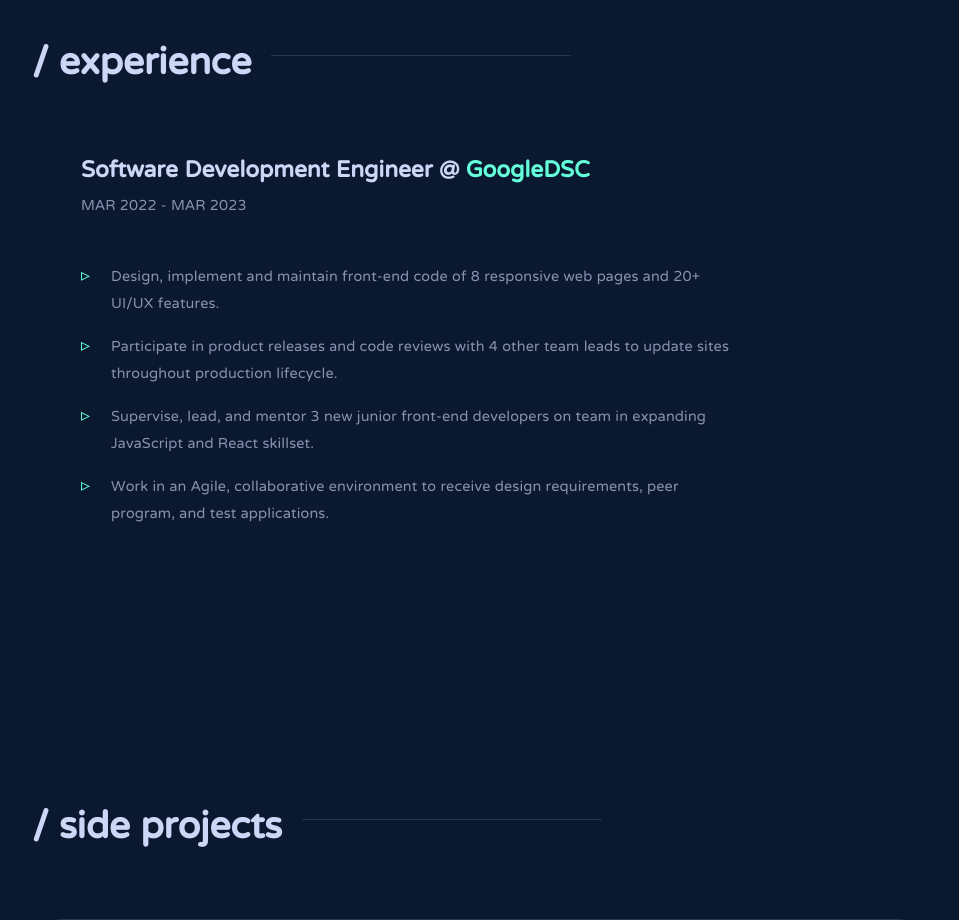
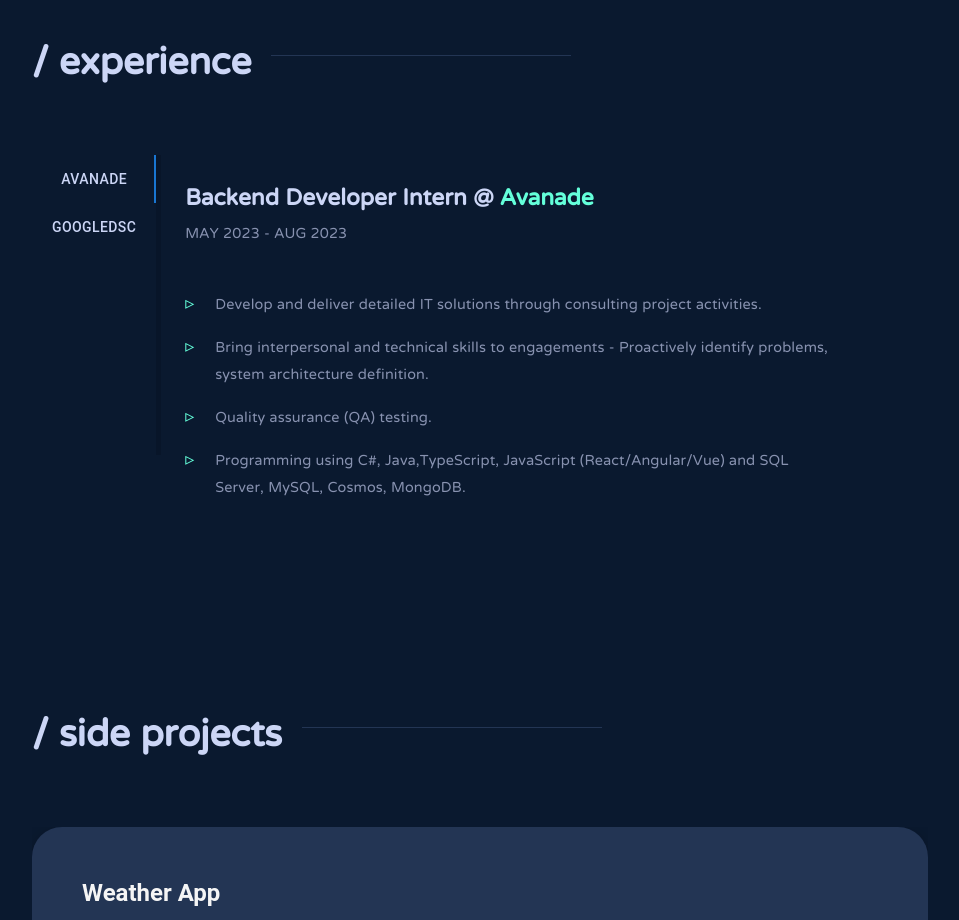
Before and after one commit to aimiisme/ImAimi, a React (Create React App) app: page / in a window 1280 px wide. Shown: the part 2260-3180 px from the top of the page, without its empty margins (160-1119 px from the left). Built offline with nearby package versions, Linux system fonts and the light colour scheme.

Commit message:
Updated Experience List

```diff
--- a/src/components/ExpList.js
+++ b/src/components/ExpList.js
@@ -2,6 +2,7 @@
 import PropTypes from "prop-types";
 import { Tabs, Tab, Typography, Box } from "@mui/material";
 import FadeInSection from "./FadeInSection";
+
 function TabPanel(props) {
   const { children, value, index, ...other } = props;
 
@@ -9,7 +10,8 @@
     <div
       role="tabpanel"
       hidden={value !== index}
-      id={`vertical-tabpanel`}
+      id={`vertical-tabpanel-${index}`}
+      aria-labelledby={`vertical-tab-${index}`}
       {...other}
     >
       {value === index && (
@@ -23,12 +25,30 @@
 
 TabPanel.propTypes = {
   children: PropTypes.node,
-  index: PropTypes.any.isRequired,
-  value: PropTypes.any.isRequired,
+  index: PropTypes.number.isRequired,
+  value: PropTypes.number.isRequired,
 };
+function a11yProps(index) {
+  return {
+    id: `vertical-tab-${index}`,
+    "aria-controls": `vertical-tabpanel-${index}`,
+  };
+}
+
 const ExpList = () => {
   const [value, setValue] = React.useState(0);
+
   const experienceItems = {
+    Avanade: {
+      jobTitle: "Backend Developer Intern @",
+      duration: "MAY 2023 - AUG 2023",
+      desc: [
+        "Develop and deliver detailed IT solutions through consulting project activities.",
+        "Bring interpersonal and technical skills to engagements - Proactively identify problems, system architecture definition.",
+        "Quality assurance (QA) testing.",
+        "Programming using C#, Java,TypeScript, JavaScript (React/Angular/Vue) and SQL Server, MySQL, Cosmos, MongoDB.",
+      ],
+    },
     GoogleDSC: {
       jobTitle: "Software Development Engineer @",
       duration: "MAR 2022 - MAR 2023",
@@ -38,7 +58,6 @@
         "Supervise, lead, and mentor 3 new junior front-end developers on team in expanding JavaScript and React skillset.",
         "Work in an Agile, collaborative environment to receive design requirements, peer program, and test applications.",
       ],
-      link: "https://gdsc.community.dev/",
     },
   };
 
@@ -47,34 +66,35 @@
   };
 
   return (
-    <div className="exp-list-container">
+    <Box sx={{ flexGrow: 1, display: "flex", height: 300 }}>
+      <Tabs
+        orientation="vertical"
+        value={value}
+        onChange={handleChange}
+        sx={{ borderRight: 5, borderColor: "divider" }}
+      >
+        {Object.keys(experienceItems).map((key, i) => (
+          <Tab label={key} {...a11yProps(i)} />
+        ))}
+      </Tabs>
       {Object.keys(experienceItems).map((key, i) => (
         <TabPanel value={value} index={i}>
           <span className="joblist-job-title">
             {experienceItems[key]["jobTitle"] + " "}
           </span>
-          <a
-            className="joblist-job-company"
-            href={experienceItems[key]["link"]}
-            target="_blank"
-          >
-            {key}
-          </a>
+          <span className="joblist-job-company">{key}</span>
           <div className="joblist-duration">
             {experienceItems[key]["duration"]}
           </div>
+
           <ul className="job-description">
             {experienceItems[key]["desc"].map(function (descItem, i) {
-              return (
-                <FadeInSection delay={`${i + 1}00ms`}>
-                  <li key={i}>{descItem}</li>
-                </FadeInSection>
-              );
+              return <li key={i}>{descItem}</li>;
             })}
           </ul>
         </TabPanel>
       ))}
-    </div>
+    </Box>
   );
 };
 
```
